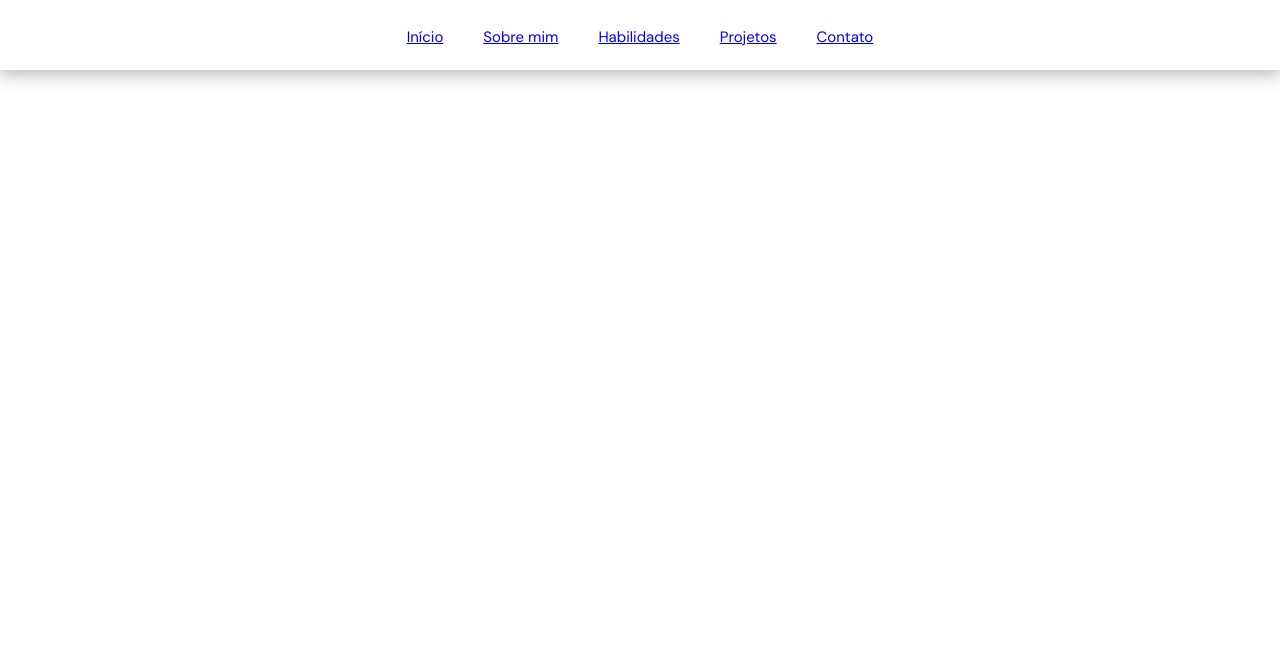
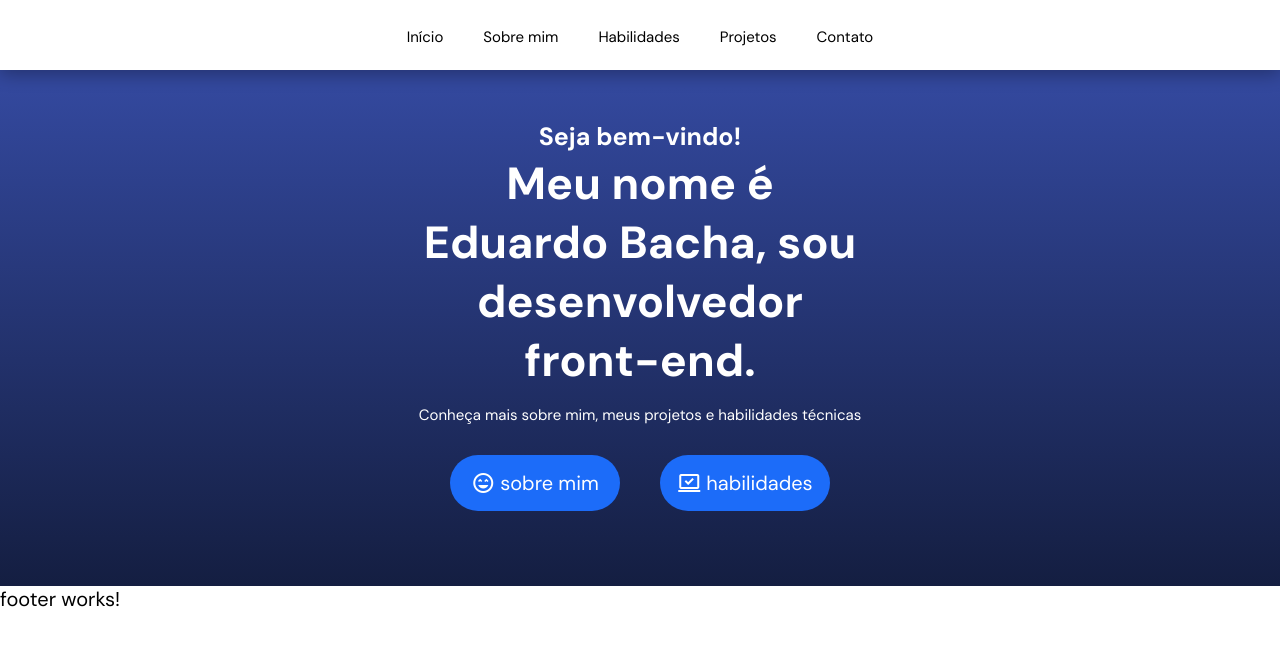
Before and after one commit to edubacha/meu-portifolio, an Angular app: page / in a window 1280 px wide. Shown: the top 646 px of the page. Built offline with nearby package versions, Linux system fonts and the light colour scheme.

Commit message:
box banner

```diff
--- a/src/app/home/home.component.css
+++ b/src/app/home/home.component.css
@@ -0,0 +1,66 @@
+/* box banner */
+
+.banner {
+    display: flex;
+    justify-content: center;
+    background: linear-gradient(180deg, var(--color-blue-2) 15%, var(--color-blue-3) 100%);
+    color: #fff;
+    padding-top: 70px;
+    text-align: center;
+}
+
+.banner .box {
+    display: flex;
+    flex-direction: column;
+    align-items: center;
+    padding: 45px 5px;
+}
+
+.banner .box .paragraph {
+    margin: 15px 0;
+    font-size: var(--font-size-5);
+    font-weight: 400;
+    color: #fff;
+}
+
+.banner .box .title1 {
+    font-size: var(--font-size-3);
+}
+
+.banner .box .title2 {
+    font-size: var(--font-size-1);
+    display: block;
+    max-width: 450px;
+}
+
+.banner .box .buttons {
+    display: flex;
+    align-items: center;
+    flex-wrap: wrap;
+    margin: 15px 0;
+    width: 100%;
+    justify-content: space-evenly;
+}
+
+.banner .box .buttons a {
+    display: flex;
+    align-items: center;
+    justify-content: center;
+    padding: 15px;
+    min-width: 170px;
+    border-radius: 35px;
+    margin: 0 5px 15px;
+    font-size: var(--font-size-4);
+    font-weight: 700px;
+    background: var(--color-blue-1);
+    color: #fff;
+    text-decoration: none;
+}
+
+.banner .box .buttons a:hover {
+    background: var(--color-blue-2);
+}
+
+.banner .box .buttons a i {
+        margin-right: 5px;
+}
--- a/src/app/home/home.component.html
+++ b/src/app/home/home.component.html
@@ -1 +1,27 @@
-<p>home works!</p>
+<main>
+    <section id="banner" class="banner">
+        <div class="box">
+            <h1>
+                <span class="title1">Seja bem-vindo!</span>
+                <br>
+                <span class="title2">Meu nome é Eduardo Bacha, sou desenvolvedor front-end.</span>
+            </h1>
+            <p class="paragraph">Conheça mais sobre mim, meus projetos e habilidades técnicas</p>
+
+            <div class="buttons">
+                <a href="#about">
+                    <i class="material-symbols-outlined">
+                    sentiment_very_satisfied
+                    </i>sobre mim
+                </a>
+                <a href="#skills">
+                    <i class="material-symbols-outlined">
+                        sync_saved_locally
+                        </i>
+                    habilidades
+                </a>
+            </div>
+        </div>
+
+    </section>
+</main>
--- a/src/app/menu/menu.component.css
+++ b/src/app/menu/menu.component.css
@@ -19,7 +19,14 @@
     top: 70px;
     background: #fff;
     width: 100%;
+
 }
+
+a {
+    text-decoration: none;
+    color: black;
+}
+
 
 nav ul.open {
     display: flex;
--- a/src/styles.css
+++ b/src/styles.css
@@ -18,7 +18,7 @@
 
     --color-blue-1: #1c6cf9;
     --color-blue-2: #33489d;
-    --colot-blue-3: #141e41;
+    --color-blue-3: #141e41;
 
     --color-pink-1: #f42771;
 
```
